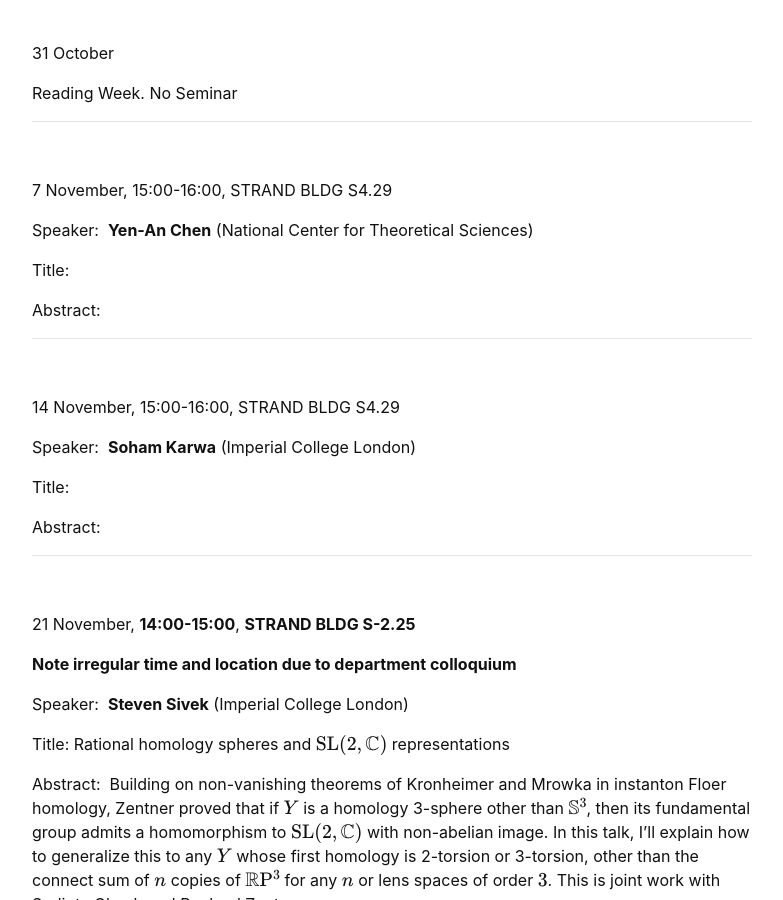
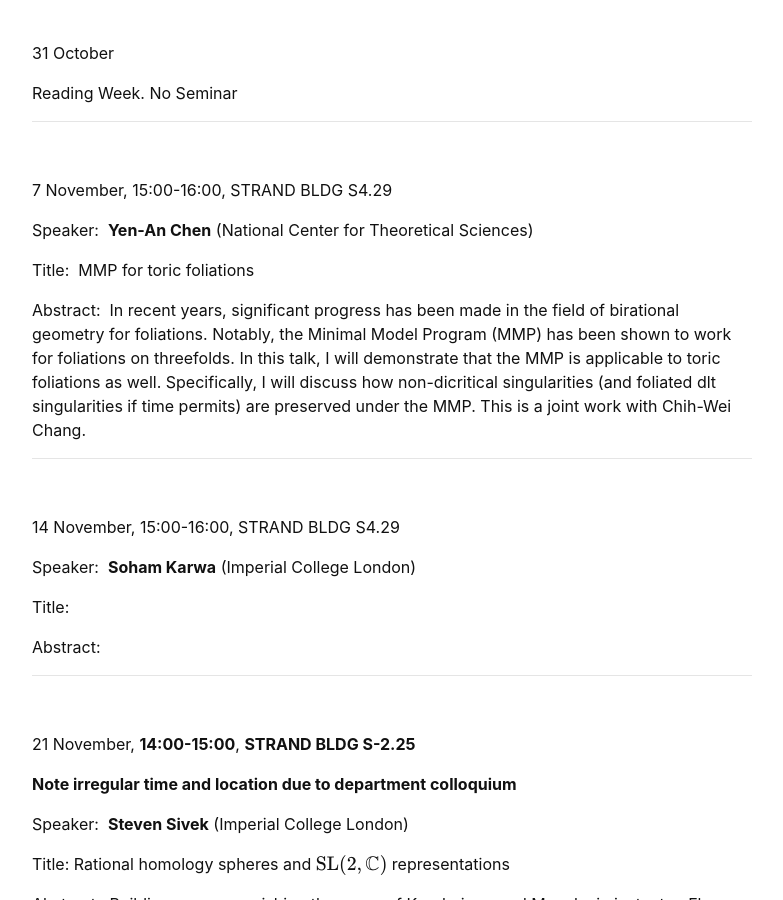
Before and after one commit to kcl-geometry-seminar/kcl-geometry-seminar.github.io, a Jekyll site: the page built from pages/index.md, in a window 1280 px wide and 900 px high, scrolled down 2158 px. Shown: the whole window, without its empty margins (248-1031 px from the left). Built offline with Jekyll 4.4.1, drawn with Linux system fonts in a browser that asks for light colours; formulas are drawn with MathJax 3; a script that is not in the unit is left out.

Commit message:
Update index.md
Added Yen-An's title and abstract

```diff
--- a/pages/index.md
+++ b/pages/index.md
@@ -80,9 +80,9 @@ Reading Week. No Seminar
 
 Speaker:&nbsp; **Yen-An Chen** (National Center for Theoretical Sciences)
 
-Title:&nbsp;
+Title:&nbsp; MMP for toric foliations
 
-Abstract:&nbsp;
+Abstract:&nbsp; In recent years, significant progress has been made in the field of birational geometry for foliations. Notably, the Minimal Model Program (MMP) has been shown to work for foliations on threefolds. In this talk, I will demonstrate that the MMP is applicable to toric foliations as well. Specifically, I will discuss how non-dicritical singularities (and foliated dlt singularities if time permits) are preserved under the MMP. This is a joint work with Chih-Wei Chang.
 
 -----------------------------------------------------------
 <br />
```
